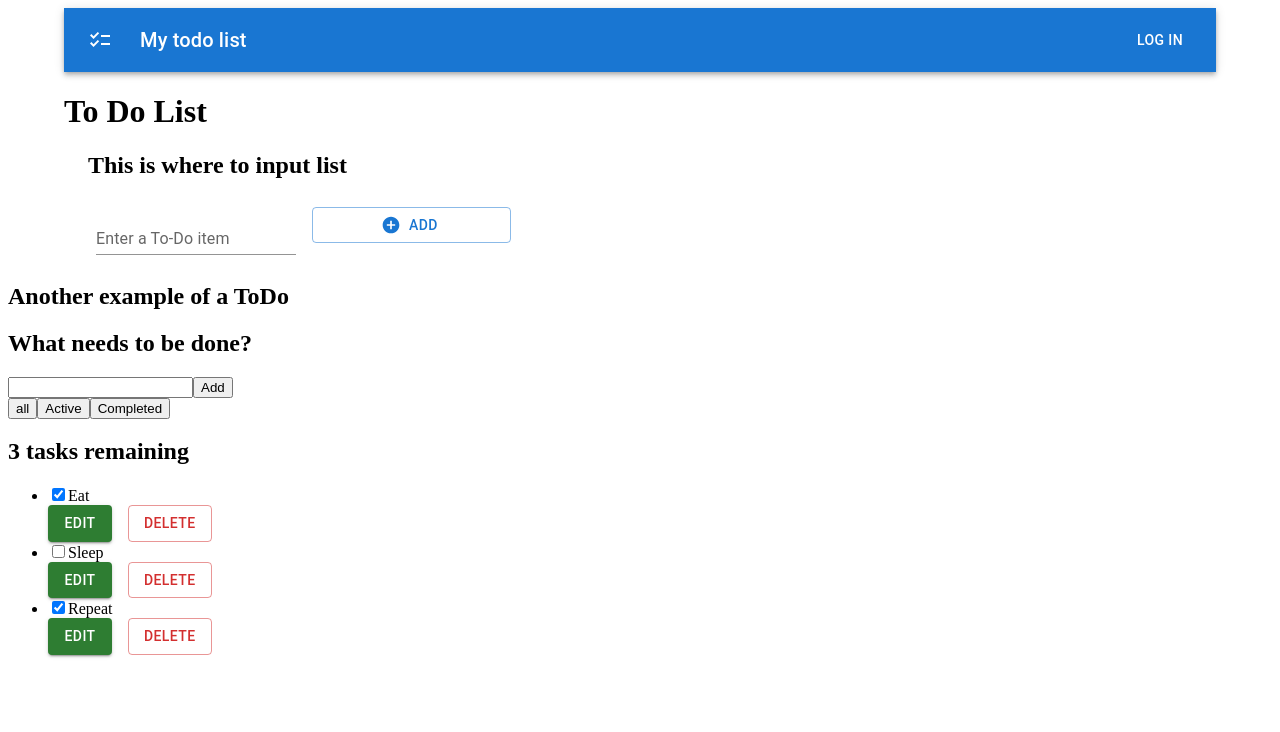
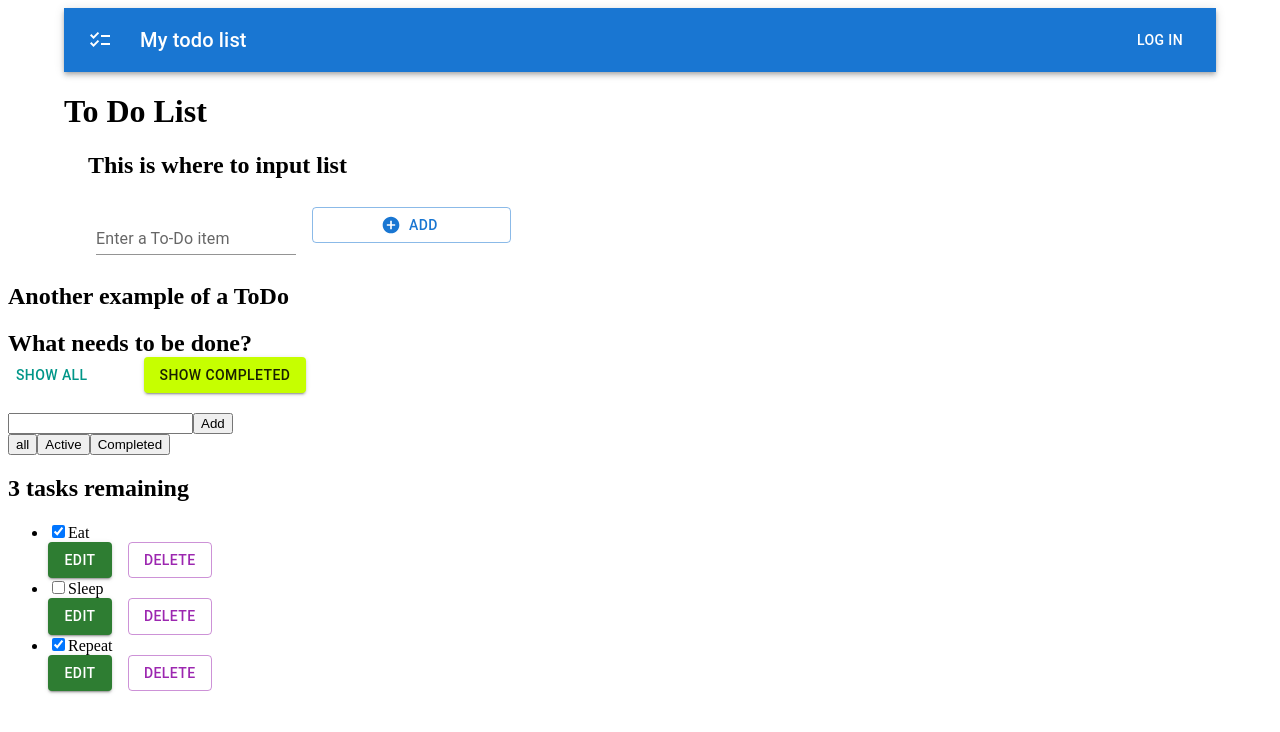
Before and after one commit to SICelineChan/react_todolist, a React (Vite) app: page / in a window 1280 px wide. Shown: the top 732 px of the page. Built offline with nearby package versions, Linux system fonts and the light colour scheme.

Commit message:
added some different colors to filter buttons

```diff
--- a/src/App.jsx
+++ b/src/App.jsx
@@ -8,6 +8,7 @@ import { useState } from "react";
 import ToDoItem from "./components/ToDoItem";
 import ToDo from "./components/ToDo";
 import "./someStyles.css";
+import FilterBtn from "./components/FilterBtn";
 
 function App(props) {
   const [items, setItems] = useState([]);
@@ -65,6 +66,7 @@ function App(props) {
           <label htmlFor="new-todo-input" className="label__lg">
             What needs to be done?
           </label>
+          <FilterBtn></FilterBtn>
         </h2>
         <input
           type="text"
--- /dev/null
+++ b/src/components/FilterBtn.jsx
@@ -0,0 +1,31 @@
+import Button from "@mui/material/Button";
+import { createTheme, ThemeProvider } from "@mui/material/styles";
+import { teal, lime } from "@mui/material/colors";
+import { Stack } from "@mui/system";
+
+const theme = createTheme({
+  palette: {
+    primary: teal,
+    secondary: lime,
+  },
+});
+
+export default function FilterBtn() {
+  return (
+    <ThemeProvider theme={theme}>
+      <Stack direction="row" gap={6}>
+        <Button
+          type="button"
+          className="btn toggle-btn"
+          aria-pressed="true"
+          color="primary"
+        >
+          show all
+        </Button>
+        <Button variant="contained" color="secondary">
+          show completed
+        </Button>
+      </Stack>
+    </ThemeProvider>
+  );
+}
--- a/src/components/TaskListForm.jsx
+++ b/src/components/TaskListForm.jsx
@@ -1,11 +1,11 @@
 import TextField from "@mui/material/TextField";
 
-export default function TaskListForm(props) {
+export default function TaskListForm() {
   return (
     <form>
       <h2 className="label-wrapper">
         <label htmlFor="new-todo-input" className="label__lg">
-          What needs to be done?
+          Anything else needs to be done?
         </label>
       </h2>
       <input
--- a/src/components/ToDo.jsx
+++ b/src/components/ToDo.jsx
@@ -1,9 +1,19 @@
 /* eslint-disable react/prop-types */
 import Button from "@mui/material/Button";
+// import { createTheme, ThemeProvider } from "@mui/material/styles";
 import Stack from "@mui/material/Stack";
+// import { teal, pink } from "@mui/material/colors";
+
+// const theme = createTheme({
+//   palette: {
+//     primary: teal[800],
+//     secondary: pink[300],
+//   },
+// });
 
 export default function ToDo(props) {
   return (
+    // <ThemeProvider theme={theme}>
     <li className="todo stack-small">
       <div>
         <input id={props.id} type="checkbox" defaultChecked={props.completed} />
@@ -16,11 +26,12 @@ export default function ToDo(props) {
           <Button variant="contained" color="success">
             Edit <span className="visually-hidden">{props.name}</span>
           </Button>
-          <Button variant="outlined" color="error">
+          <Button variant="outlined" color="secondary">
             Delete <span className="visually-hidden">{props.name}</span>
           </Button>
         </Stack>
       </div>
     </li>
+    // </ThemeProvider>
   );
 }
```
